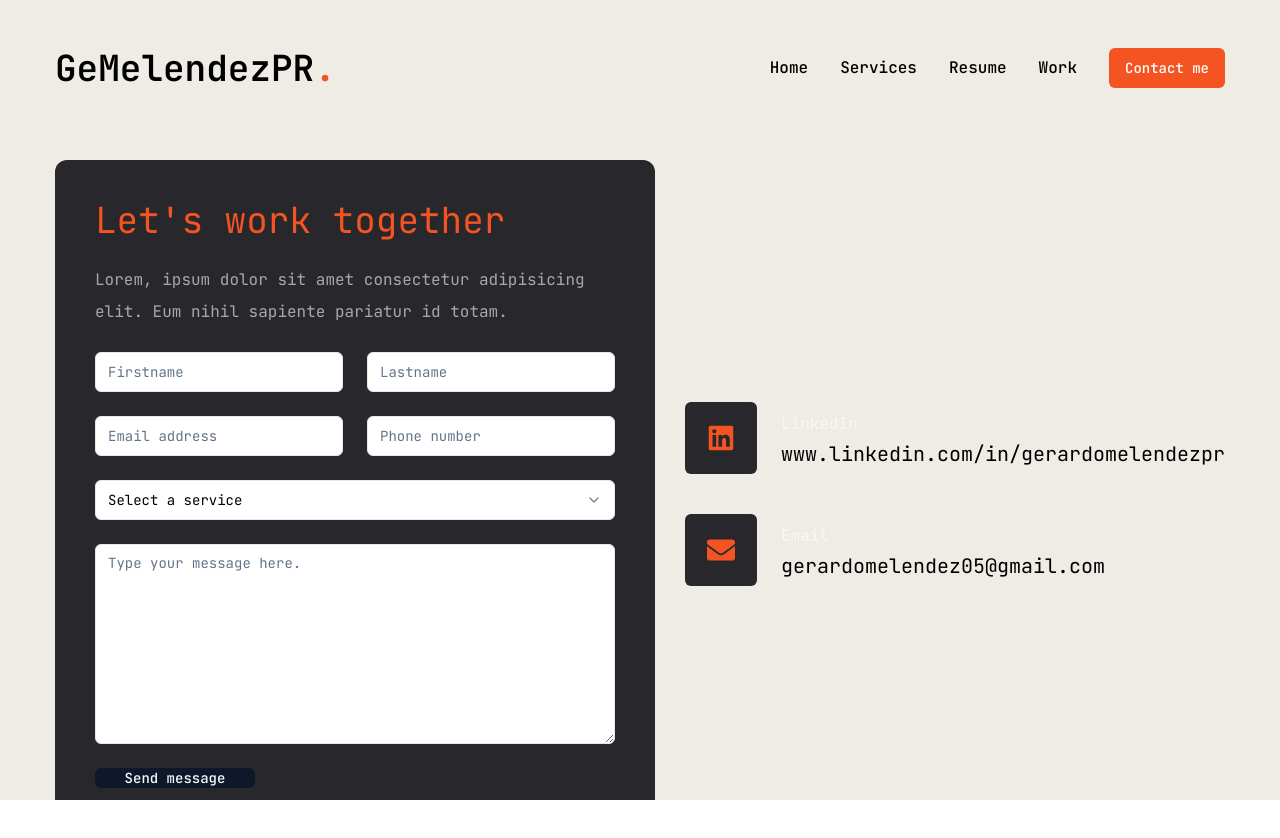
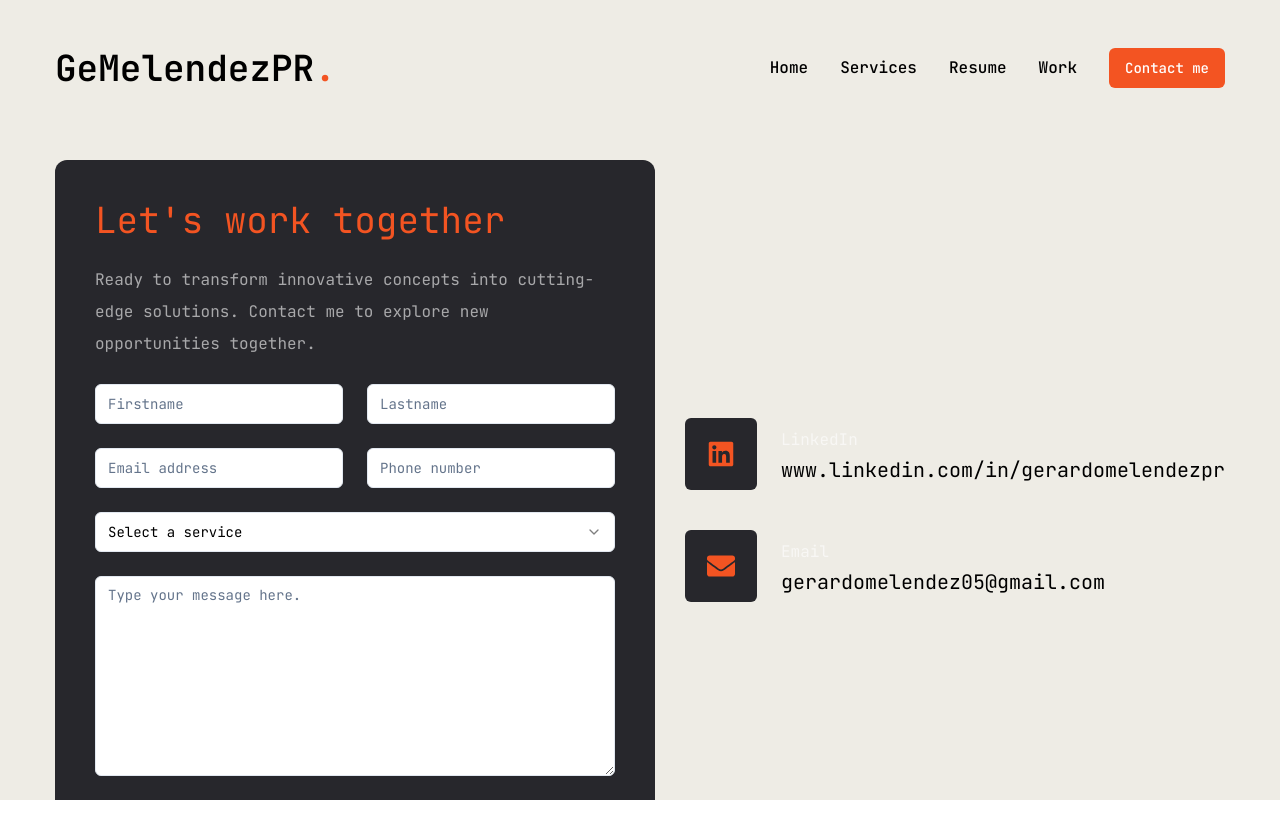
Before and after one commit to gemelendezpr/landing-page, a Next.js app: page /contact in a window 1280 px wide. Shown: the top 838 px of the page. Built offline with nearby package versions, Linux system fonts and the light colour scheme.

Commit message:
content update part 2 email pre-functionality in contact page

```diff
--- a/app/contact/page.jsx
+++ b/app/contact/page.jsx
@@ -53,8 +53,7 @@ const Contact = () => {
             <form className="flex flex-col gap-6 p-10 bg-[#27272c] rounded-xl">
               <h3 className="text-4xl text-accent">Let's work together</h3>
               <p className="text-white/60">
-                Lorem, ipsum dolor sit amet consectetur adipisicing elit. Eum
-                nihil sapiente pariatur id totam.
+              Ready to transform innovative concepts into cutting-edge solutions. Contact me to explore new opportunities together.
               </p>
               {/* input */}
               <div className="grid grid-cols-1 md:grid-cols-2 gap-6">
@@ -72,9 +71,9 @@ const Contact = () => {
                   <SelectGroup>
                     <SelectLabel>Select a service</SelectLabel>
                     <SelectItem value="est">Software Development</SelectItem>
-                    <SelectItem value="cst">Full Stack Development</SelectItem>
-                    <SelectItem value="cst">Front End Development</SelectItem>
-                    <SelectItem value="mst">UI/UX Design</SelectItem>
+                    <SelectItem value="cst">Web Development</SelectItem>
+                    <SelectItem value="cst">UI/UX Design</SelectItem>
+                    <SelectItem value="mst">SEO</SelectItem>
                   </SelectGroup>
                 </SelectContent>
               </Select>
```
